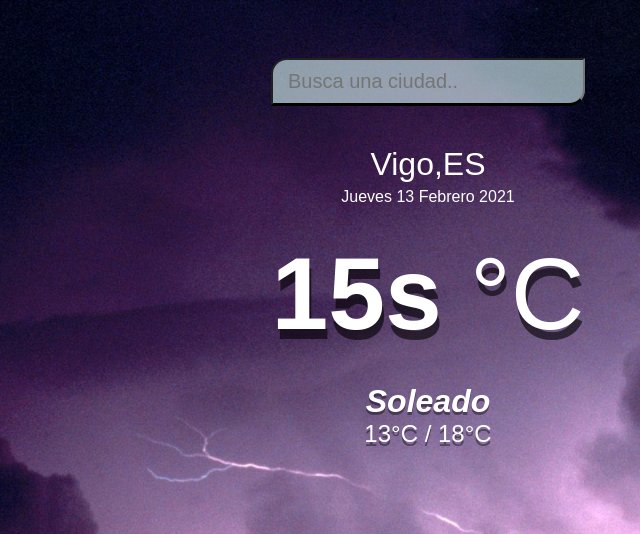
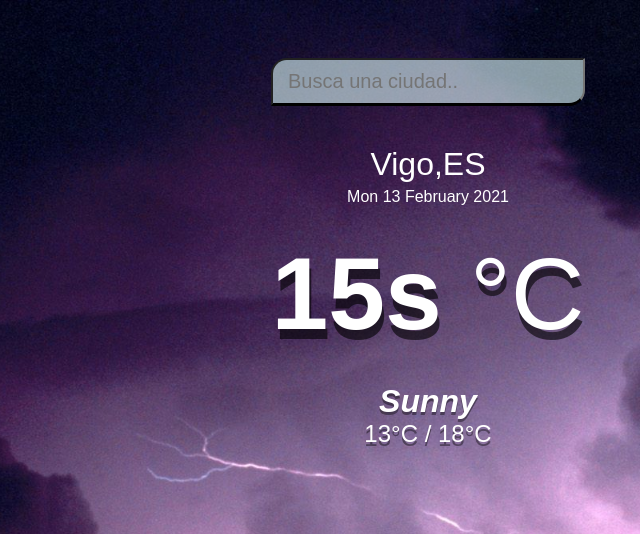
Before and after one commit to Alan-Ruiz/MyWeatherApp, a plain HTML site: page index.html in a window 1280 px wide. Shown: the top 534 px of the page, 212-852 px from the left. Drawn offline with Linux system fonts and the light colour scheme.

Commit message:
final changes

```diff
--- a/index.html
+++ b/index.html
@@ -14,11 +14,11 @@
         <main>
             <section class="location">
                 <div class="city">Vigo,ES</div>
-                <div class="date">Jueves 13 Febrero 2021</div>
+                <div class="date"> Mon 13 February 2021</div>
             </section>
             <div class="current">
                 <div class="temp">15s <span>°C</span></div>
-                <div class="weather">Soleado</div>
+                <div class="weather">Sunny</div>
                 <div class="hi-low">13°C / 18°C</div>
             </div>
         </main>
```
